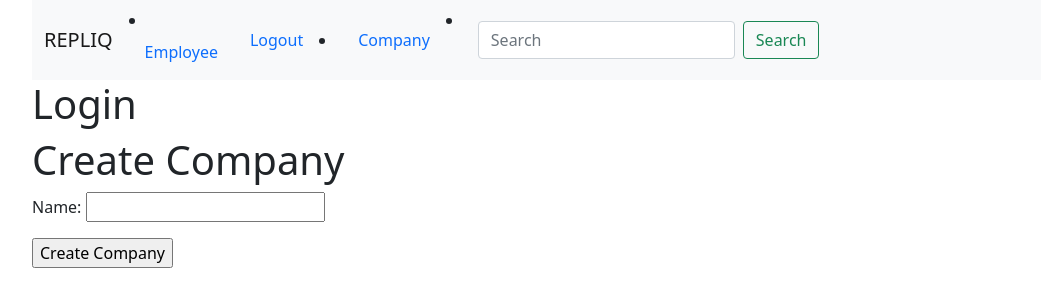
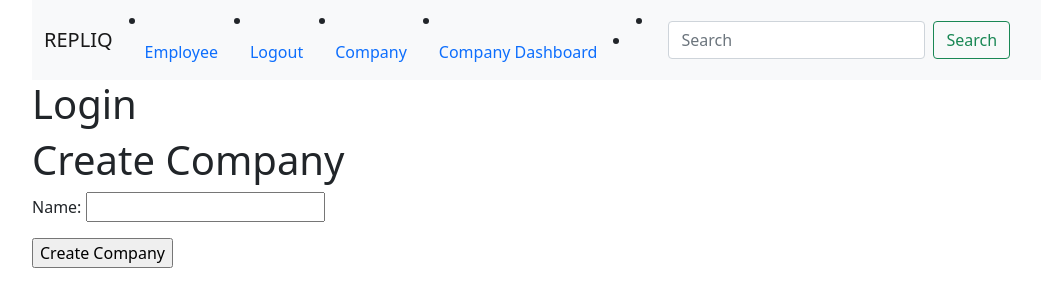
Before and after one commit to engnraminul/REPLIQ-Tracker, a Django app: page /Create-company/ in a window 1280 px wide. Shown: the top 307 px of the page, without its empty margins (50-1091 px from the left). Run offline with Django 4.2, Linux system fonts and the light colour scheme; a user stored in the database is signed in.

Commit message:
Fix some bug in create company and Dashboard

```diff
--- a/Tracker/forms.py
+++ b/Tracker/forms.py
@@ -1,7 +1,19 @@
 from django import forms
-from .models import Company
+from .models import Company, Employee
 
 class CompanyForm(forms.ModelForm):
     class Meta:
         model = Company
         fields = ['name']
+
+    def save(self, commit=True, user=None):
+        instance = super().save(commit=False)
+        instance.created_by = user
+        if commit:
+            instance.save()
+        return instance
+
+class EmployeeForm(forms.ModelForm):
+    class Meta:
+        model = Employee
+        fields = ['name' ]
--- a/Tracker/models.py
+++ b/Tracker/models.py
@@ -4,14 +4,12 @@ from django.contrib.auth.models import User
 #Company Models
 class Company(models.Model):
     name = models.CharField(max_length=100)
-    created = models.DateTimeField(auto_now_add=True)
-
+    created_by = models.OneToOneField(User, on_delete=models.CASCADE)
     def __str__(self):
         return self.name
 
 #Employee Models
 class Employee(models.Model):
-    user = models.OneToOneField(User, on_delete=models.CASCADE, default=1)
     name = models.CharField(max_length=50, blank=False, null=False)
     position = models.CharField(max_length=50, blank=True, null=True)
     company = models.ForeignKey(Company, on_delete=models.CASCADE)
--- a/Tracker/urls.py
+++ b/Tracker/urls.py
@@ -6,6 +6,7 @@ from Tracker import views
 app_name = 'Tracker'
 urlpatterns = [
     path("", views.home, name= "home"),
-    path("Create-company/", views.create_company, name="create-company"),
+    path("Create-company/", views.create_company, name="create_company"),
+    path("company-dashboard/", views.company_dashboard, name="company_dashboard"),
 
 ]
--- a/Tracker/views.py
+++ b/Tracker/views.py
@@ -1,26 +1,54 @@
 from django.shortcuts import render
 from django.urls import reverse
 from django.http import HttpResponseRedirect
-# Create your views here.
-
-def home(request):
-    return render(request, "home.html")
 
 
 from django.shortcuts import render, redirect, get_object_or_404
 from django.contrib.auth.decorators import login_required
 from .models import Company
-from .forms import CompanyForm
+from .forms import CompanyForm, EmployeeForm
+
+def home(request):
+    return render(request, "home.html")
 
 @login_required
 def create_company(request):
     if request.method == 'POST':
         form = CompanyForm(request.POST)
         if form.is_valid():
-            company = form.save()
-            return HttpResponseRedirect(reverse('Login:home', ))
-
-            #return redirect('company_dashboard', company_id=company.id)
+            form.save(user=request.user)
+            return HttpResponseRedirect(reverse('Tracker:home'))
+            #return redirect('company_dashboard', company_id=request.user.employee.company.id)
     else:
         form = CompanyForm()
     return render(request, 'tracker/create_company.html', {'form': form})
+
+
+
+
+@login_required
+def company_dashboard(request, company_id):
+    company = get_object_or_404(Company, pk=company_id)
+    employees = company.employee_set.all()
+    devices = company.device_set.all()
+    context = {
+        'company': company,
+        'employees': employees,
+        'devices': devices,
+    }
+    return render(request, 'tracker/company_dashboard.html', context)
+
+
+
+@login_required
+def company_dashboard(request):
+    user = request.user
+    company = Company.objects.get(created_by=user)
+    #employees = company.employee_set.all()
+    #devices = company.device_set.all()
+    context = {
+        'company': company,
+        #'employees': employees,
+        #'devices': devices,
+    }
+    return render(request, 'tracker/company_dashboard.html', context)
--- a/templates/navbar.html
+++ b/templates/navbar.html
@@ -1,6 +1,6 @@
 <nav class="navbar navbar-expand-lg navbar-light bg-light">
     <div class="container-fluid">
-      <a class="navbar-brand" href="#">REPLIQ</a>
+      <a class="navbar-brand" href="{% url 'Tracker:home' %}">REPLIQ</a>
       <button class="navbar-toggler" type="button" data-bs-toggle="collapse" data-bs-target="#navbarSupportedContent" aria-controls="navbarSupportedContent" aria-expanded="false" aria-label="Toggle navigation">
         <span class="navbar-toggler-icon"></span>
       </button>
@@ -8,12 +8,19 @@
         {% if user.is_authenticated %}
         <li class="nav-item">
           <a class="nav-link" href="">Employee</a>
+        </li>
+        <li class="nav-item">
+          <a class="nav-link" href="{% url 'Login:user_logout' %}">Logout</a>
+        </li>
 
+        <li class="nav-item">
+          <a class="nav-link" href="{% url 'Tracker:create_company' %}">Company</a>
         </li>
-          <a class="nav-link" href="{% url 'Login:user_logout' %}">Logout</a>
-        <li class="nav-item">
-        </li>
-          <a class="nav-link" href="{% url 'Tracker:create-company' %}">Company</a>
+
+      <li class="nav-item">
+        <a class="nav-link" href="{% url 'Tracker:company_dashboard' %}">Company Dashboard</a>
+      <li class="nav-item">
+
         <li class="nav-item">
         <a class="nav-link" href=""><img class="rounded-circle" width="30px" src="" alt=""> {{user.user_name}}</a>
         </li>
```
Also changed, not shown: templates/tracker/company_dashboard.html (added, +20 -0 lines), templates/tracker/employee_form.html (added, +14 -0 lines), Tracker/migrations/0003_remove_company_created_company_created_by.py (added), db.sqlite3.
